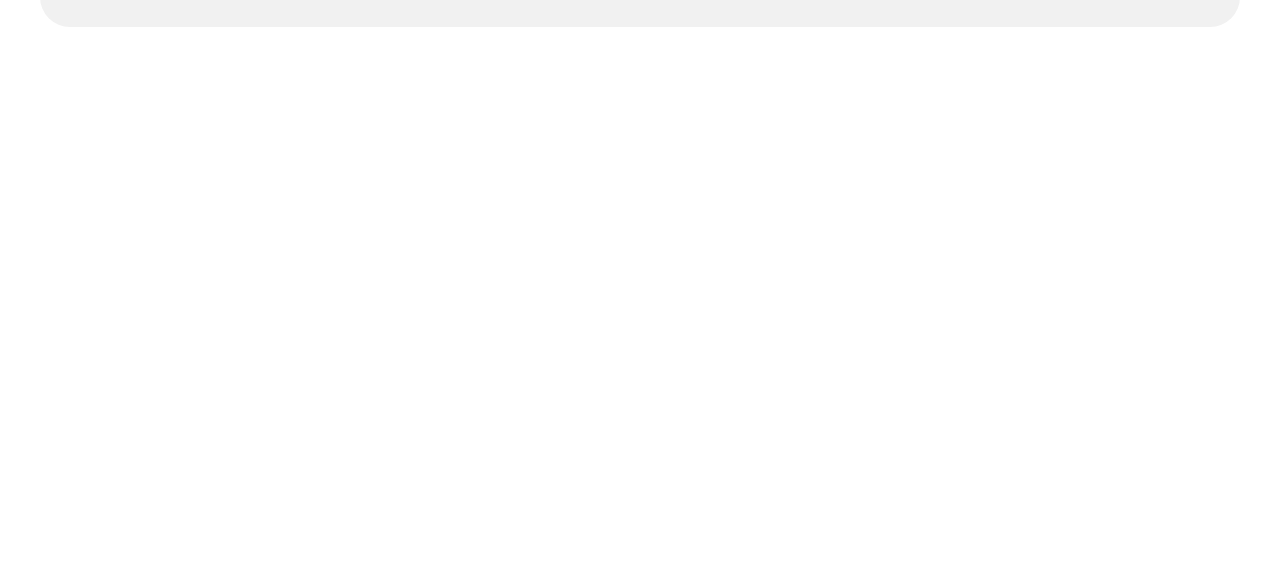
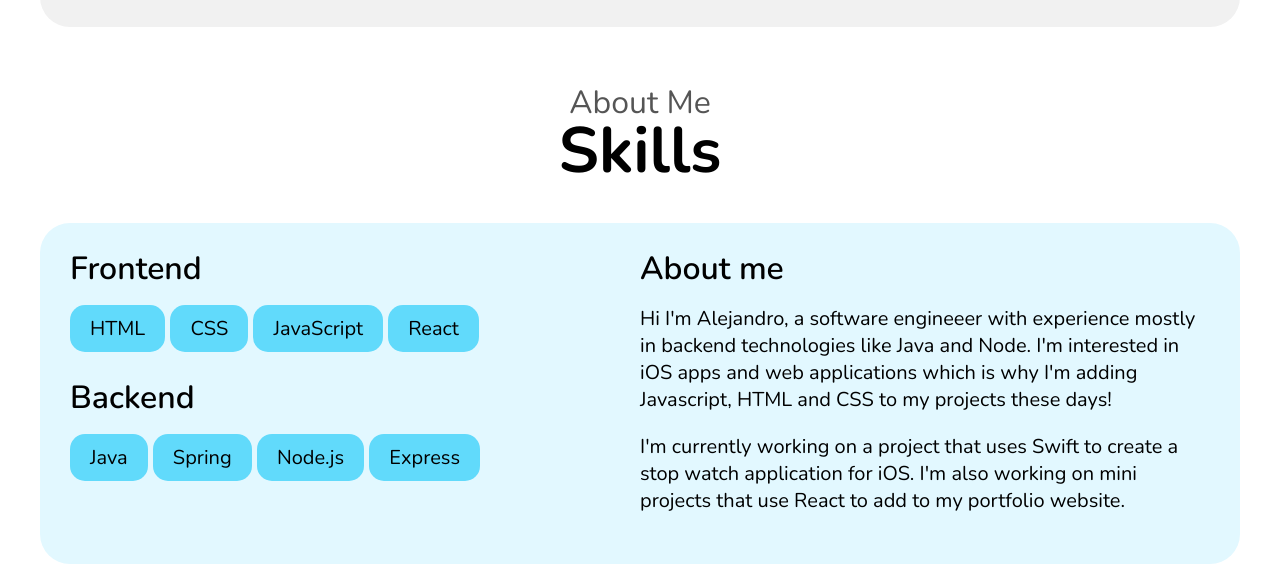
Before and after one commit to acervantest/my-portfolio, a plain HTML site: page index.html in a window 1280 px wide. Shown: the part 834-1398 px from the top of the page. Before the commit the page ends 861 px from the top, so only its background shows below. Drawn offline with nearby package versions, Linux system fonts and the light colour scheme.

Commit message:
Skills section implementation

```diff
--- a/index.html
+++ b/index.html
@@ -89,6 +89,52 @@
                 </div>
             </div>
         </section>
+
+        <section class="skills">
+            <h2><small>About Me</small>Skills</h2>
+
+            <div class="holder-blue">
+                <div class="left-column">
+                    <h3>Frontend</h3>
+                    <ul>
+                        <li>HTML</li>
+                        <li>CSS</li>
+                        <li>JavaScript</li>
+                        <li>React</li>
+                    </ul>
+                    <h3>Backend</h3>
+                    <ul>
+                        <li>Java</li>
+                        <li>Spring</li>
+                        <li>Node.js</li>
+                        <li>Express</li>
+                    </ul>
+                </div>
+                <div class="right-column">
+                    <h3>About me</h3>
+                    <p>
+                        Hi I'm Alejandro, a software
+                        engineeer with experience
+                        mostly in backend technologies
+                        like Java and Node.
+                        I'm interested in iOS apps
+                        and web applications
+                        which is why I'm
+                        adding Javascript, HTML and CSS
+                        to my projects these days!
+                    </p>
+                    <p>
+                        I'm currently working on a project
+                        that uses Swift to create a stop watch
+                        application for iOS. I'm also
+                        working on mini projects that use
+                        React to add to my portfolio
+                        website.
+                    </p>
+                </div>
+            </div>
+        </section>
+
     </main>
 
 </body>
--- a/styles.css
+++ b/styles.css
@@ -147,6 +147,10 @@ main {
         max-width: 1200px;
         margin: auto;
         margin-top: 30px;
+
+        @media (max-width: 1200px) {
+            padding: 0 30px;
+        }
     }
 
     .button {
@@ -234,10 +238,6 @@ main {
             }
         }
 
-        @media (max-width: 1200px) {
-            padding: 0 30px;
-        }
-
         @media (max-width: 1024px) {
             flex-direction: column;
         }
@@ -267,6 +267,71 @@ main {
             border-radius: 0px;
         }
     }
+
+    .skills {
+
+        h2 {
+            font-size: 64px;
+            line-height: 1;
+            margin-bottom: 10px;
+            text-align: center;
+            color: var(--base-800);
+            padding: 30px;
+
+            small {
+                display: block;
+                font-weight: 100;
+                font-size: 0.5em;
+                color: var(--base);
+            }
+
+            @media (max-width: 1024px) {
+                font-size: 48px;
+            }
+        }
+
+        .holder-blue {
+            background-color: var(--blue-100);
+            border-radius: 30px;
+            padding: 30px;
+            display: flex;
+
+            h3 {
+                font-size: 32px;
+                font-weight: 600;
+                line-height: 1;
+                margin-bottom: 20px;
+                color: var(--base-800);
+            }
+
+            .left-column {
+                flex: 1;
+                ul {
+                    list-style: none;
+                    gap: 10px;
+                    margin: 0 100px 20px 0;
+                    li {
+                        display: inline-block;
+                        background-color: var(--blue-400);
+                        padding: 10px 20px;
+                        border-radius: 15px;
+                        margin-bottom: 10px;
+                    }
+                }
+            }
+
+            .right-column {
+                flex: 1;
+                p {
+                    margin-bottom: 20px;
+                }
+            }
+
+            @media (max-width: 1024px) {
+                flex-direction: column;
+            }
+        }
+    }
 }
 
 @keyframes marquee {
```
